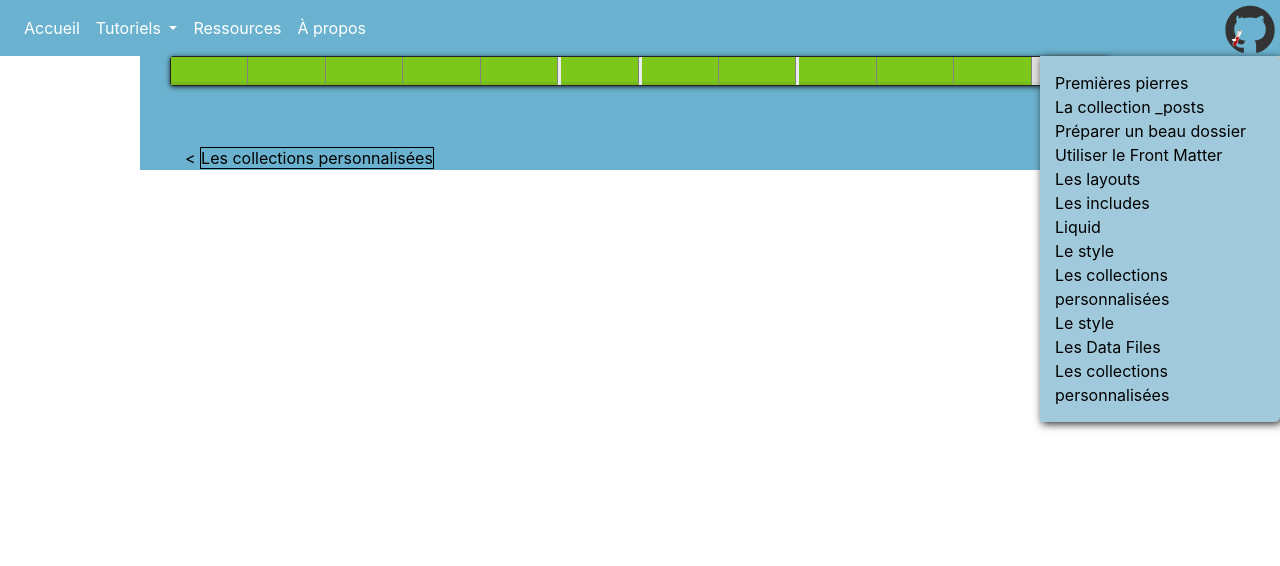
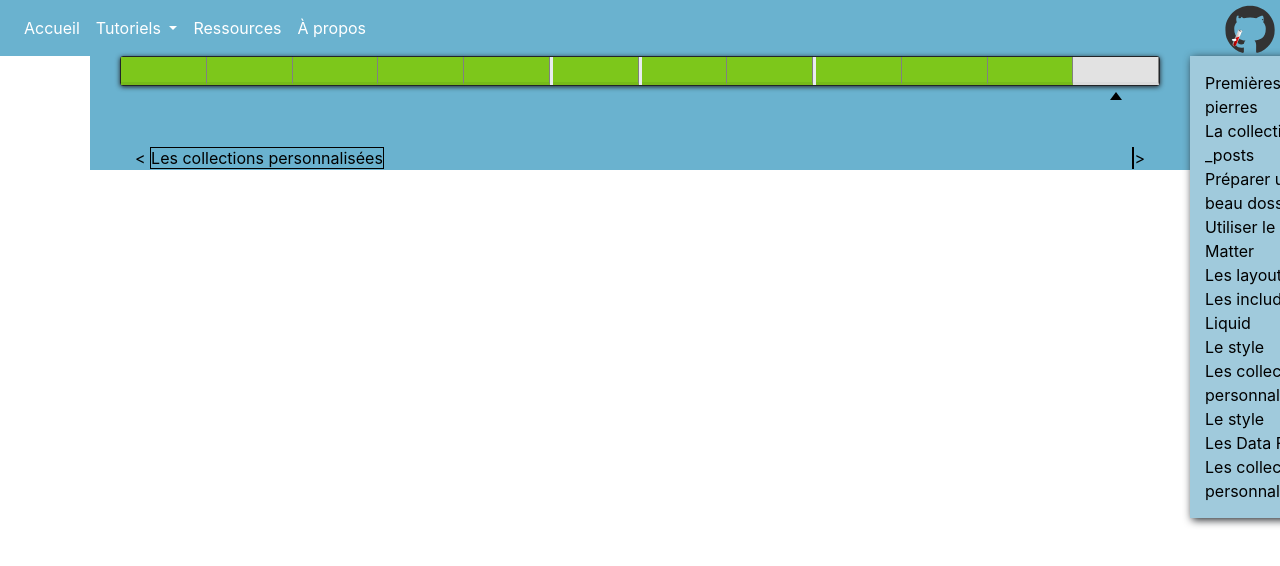
Before and after one commit to OceaneRFT/jekyll-starter, a Jekyll site: the page built from _tutoriels/tuto10-collectionposts.md, in a window 1280 px wide. Shown: the top 566 px of the page. Built offline with Jekyll 4.4.1, drawn with Linux system fonts in a browser that asks for light colours.

Commit message:
add mediaquieries

```diff
--- a/_sass/main.scss
+++ b/_sass/main.scss
@@ -14,7 +14,7 @@ body{
 // Style de l'ensemble du site
 .container {
     height: 100%;
-    width: 1000px;
+    width: 1100px;
     background-color: rgb(106, 178, 207);
     & .row-page {
         margin: 0;
@@ -26,7 +26,7 @@ body{
         }
     }
     & .nav-right {
-        margin-left: 885px;
+        margin-left: 1085px;
         padding: 15px;
         background-color:  rgb(160, 202, 220);
         border-bottom-right-radius: 5px;
--- /dev/null
+++ b/_sass/mediaquieries.scss
@@ -0,0 +1,15 @@
+/* navbar */
+
+@media (max-width: 768px) {
+    .navbar .dropdown-menu {
+        border: none;
+    }
+}
+
+/* End navbar */
+
+/* global */
+
+
+
+/* End global */
--- a/_sass/navigation.scss
+++ b/_sass/navigation.scss
@@ -52,9 +52,3 @@
 svg.nav_icon .background {
     fill: #333;
 }
-
-@media (max-width: 768px) {
-    .navbar .dropdown-menu {
-        border: none;
-    }
-}
--- a/assets/css/styles.scss
+++ b/assets/css/styles.scss
@@ -1,8 +1,12 @@
 ---
 ---
 // Ici nous importons tous les styles généraux et non les styles personnalisés de chaque page
+
+
 @import "navigation";
 
 @import "main";
 
-@import "progress"
+@import "progress";
+
+@import "mediaquieries";
```
